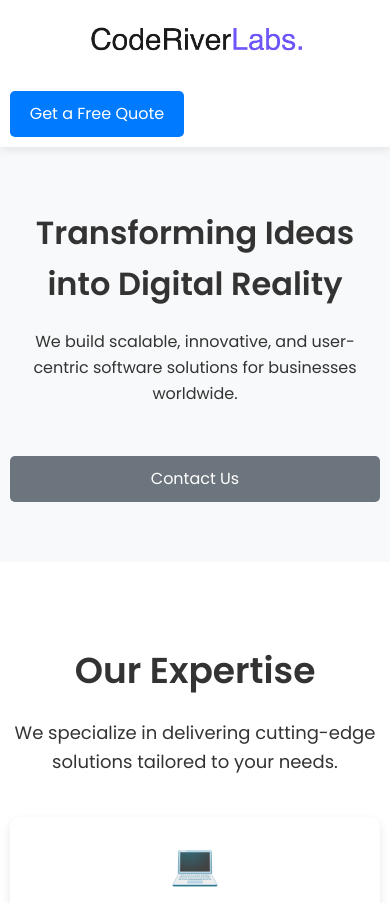
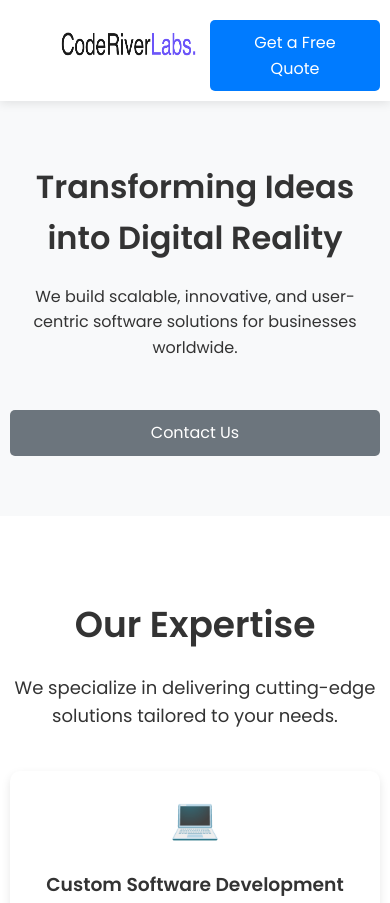
Before and after one commit to manoj-raghuvanshi/coderiver-landing, a plain HTML site: page index.html in a window 390 px wide. Shown: the top 903 px of the page. Drawn offline with Linux system fonts and the light colour scheme.

Commit message:
screen fix

```diff
--- a/styles.css
+++ b/styles.css
@@ -413,3 +413,18 @@ footer {
     justify-content: center;
   }
 }
+
+@media screen and (max-width: 600px) {
+
+  .logo > img {
+    font-size: 20px;
+    width: 200px;
+  }
+
+  header .container {
+    flex-direction: row;
+    align-items: center;
+    padding: 10px 0;
+  }
+
+}
```
